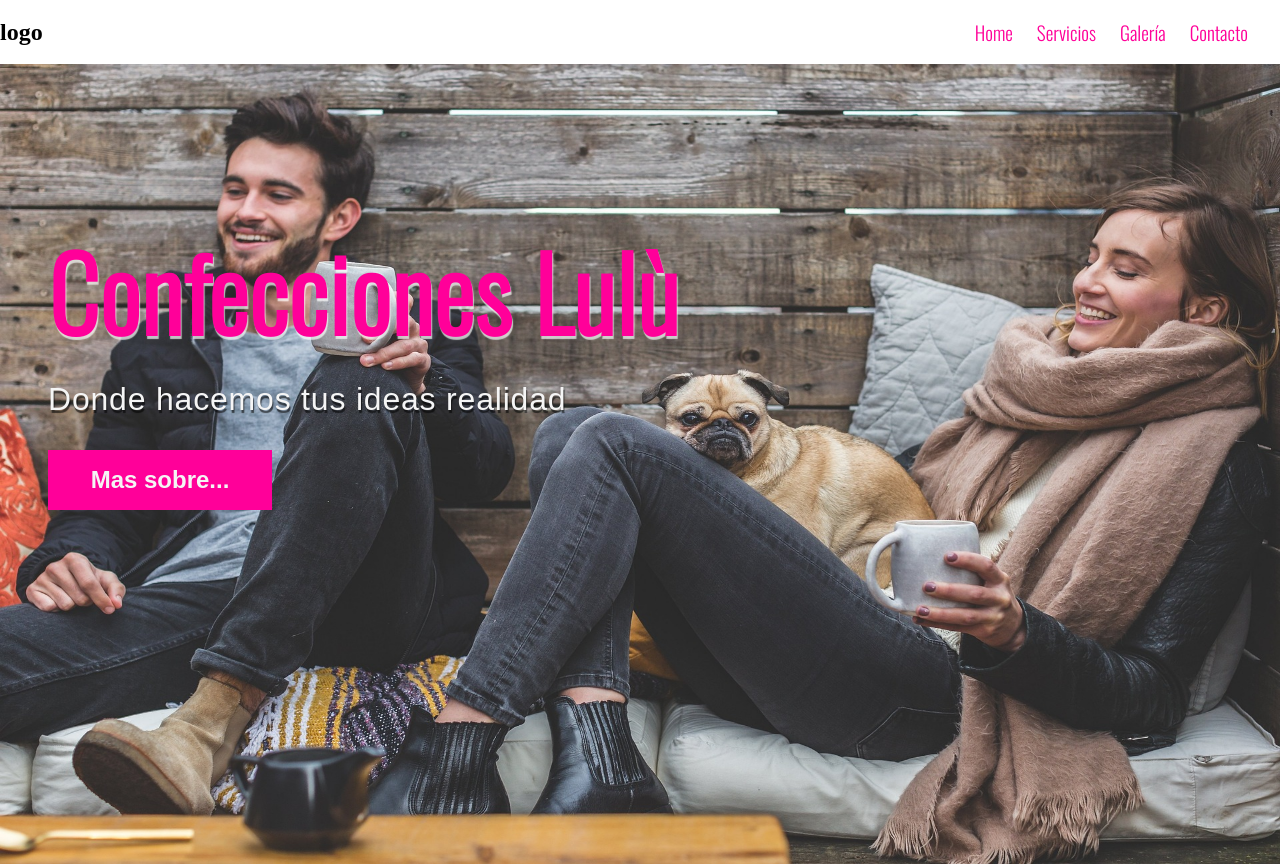
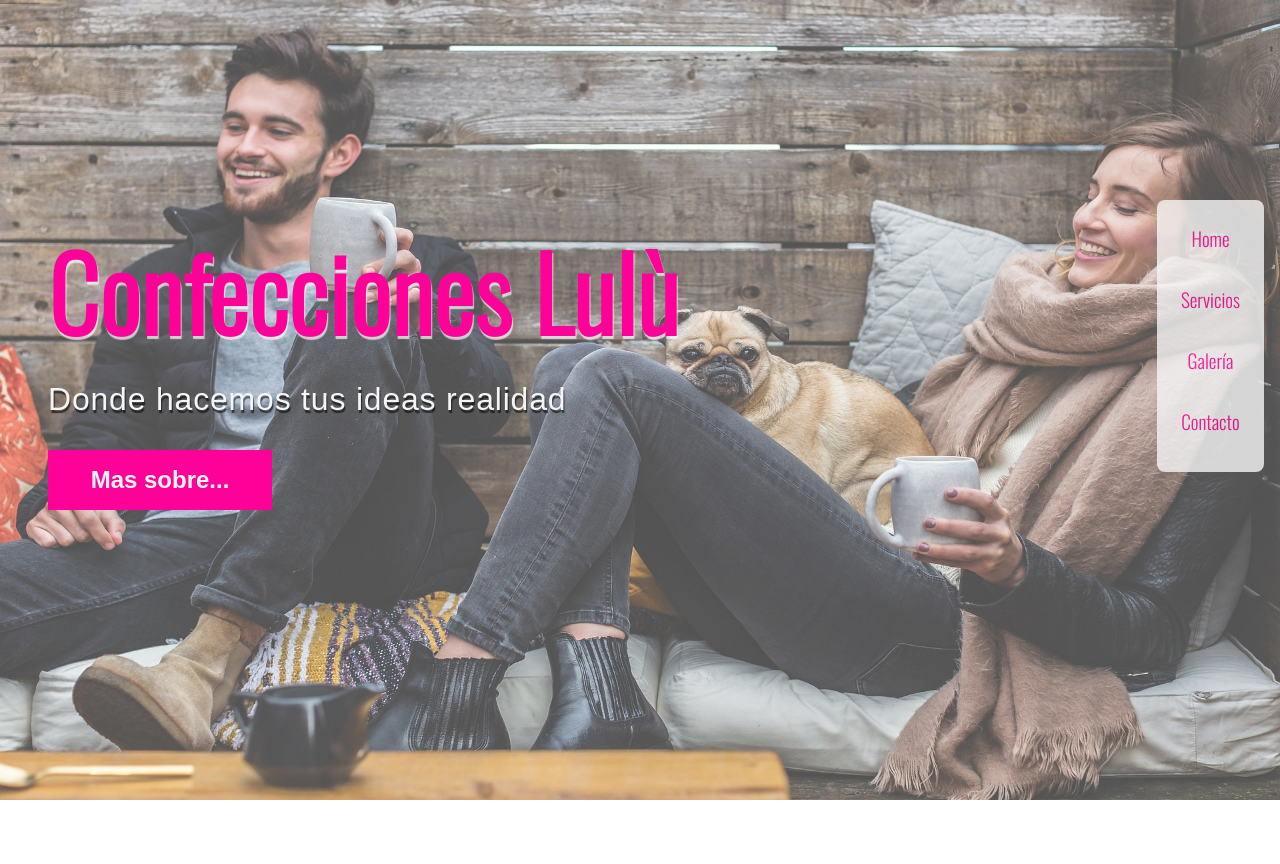
Before and after one commit to brimanz/lulu_web, a React (Vite) app: page / in a window 1280 px wide. After the commit the page ends 800 px from the top, so only its background shows below. Built offline with nearby package versions, Linux system fonts and the light colour scheme.

Commit message:
working on the navbar component

```diff
--- a/package.json
+++ b/package.json
@@ -12,7 +12,8 @@
     "@emotion/react": "^11.10.5",
     "@emotion/styled": "^11.10.5",
     "react": "^18.2.0",
-    "react-dom": "^18.2.0"
+    "react-dom": "^18.2.0",
+    "react-icons": "^4.7.1"
   },
   "devDependencies": {
     "@types/react": "^18.0.26",
--- a/src/App.jsx
+++ b/src/App.jsx
@@ -5,10 +5,21 @@ import Header from './components/header/Header'
 import Bg from '.././public/assets/bg.jpg'
 
 
+const navbarLinks = [
+  {url: "#home", title: "Home"},
+  {url: "/services", title: "Servicios"},
+  {url: "/gallery", title: "Galería"},
+  {url: "/contact", title: "Contacto"}
+]
+
+
 function App(){
   return(
     <div  className="app">
-      <Navbar/>
+      <Navbar
+        navbarLinks={navbarLinks}
+      />
+
       <Header imageSrc={Bg}/>
     </div>
   );
--- a/src/components/header/Header.jsx
+++ b/src/components/header/Header.jsx
@@ -82,4 +82,5 @@ const ImgBg = styled.img`
 	position; relative;
 	background-size: cover;
 	width: 100%;
+	opacity: 0.8;
 `;
--- a/src/components/navbar/Navbar.jsx
+++ b/src/components/navbar/Navbar.jsx
@@ -2,27 +2,28 @@ import React from 'react'
 import styled from '@emotion/styled'
 
 
-const Navbar = () =>{
+const Navbar = ({navbarLinks})=>{
+
 	return(
 		<NavbarContainer>
-			<h2>logo</h2>
 
-			<NavbarElements>
-				<NavbarList>
-					<NavbarLinks href="#home">Home</NavbarLinks>
-				</NavbarList>
-				<NavbarList>
-					<NavbarLinks href="#services">Servicios </NavbarLinks>
-				</NavbarList>
-				<NavbarList>
-					<NavbarLinks href="#gallery">Galería</NavbarLinks>
-				</NavbarList>
-				<NavbarList>
-					<NavbarLinks href="#contact">Contacto</NavbarLinks>
-				</NavbarList>
-			</NavbarElements>
+			<ListElements>
+				{navbarLinks.map(item =>{
+					return(
+						<ListItems
+							key={item.title}
+						>
+							<LinksItems
+								href={item.url}
+							>
+								{item.title}
+							</LinksItems>
+						</ListItems>
+					);
+				})}
+			</ListElements>
 		</NavbarContainer>
-	);
+	)
 }
 
 
@@ -30,30 +31,48 @@ export default Navbar
 
 
 const NavbarContainer = styled.div`
+	position: fixed;
+	top: 25%;
+	right: 0;
+	font-size: 1.2rem;
+
 	display: flex;
-	justify-content: space-between;
+	flex-direction: column;
 	align-items: center;
+	height: 16rem;
+	background-color: #f5f5f5;
+	padding: 0.5rem;
+	border-radius: 0.5rem;
+	margin: 0 1rem;
+	opacity: 0.8;
+	z-index: 5;
 
-	height: 4rem;
-	background: #f5f5f5:
+	:hover{
+		opacity: 0.6;
+	}
+
+	@media (max-width: 800px){
+		margin: 0;
+		top: 0;
+		height: 4rem;
+		width: 100%;
+
+		border-radius: 0;
+	}
 `;
-const NavbarElements = styled.ul`
-	display: flex;
-	color: #FF0099;
+const ListElements = styled.ul`
 	list-style: none;
-	margin-right: 2rem;
 `;
-const NavbarList = styled.li`
-	margin-left: 1.5rem;
-	font-size: 1.2rem;
+const ListItems = styled.li`
+	padding: 1rem;
+	text-align: center;
 	font-family: 'Oswald', sans-serif;
 `;
-const NavbarLinks = styled.a`
+const LinksItems = styled.a`
 	text-decoration: none;
 	color: #FF0099;
 
 	:hover{
 		border-bottom: 1px solid #FF0099;
-		opacity: 0.7;
 	}
 `;
```
Also changed, not shown: 1 other file (tests, documents, lock files or other folders).
